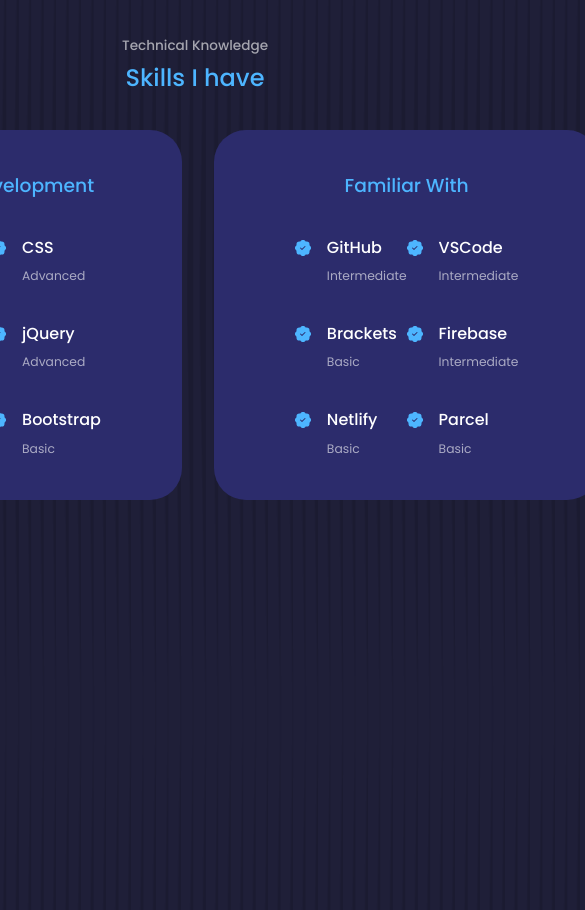
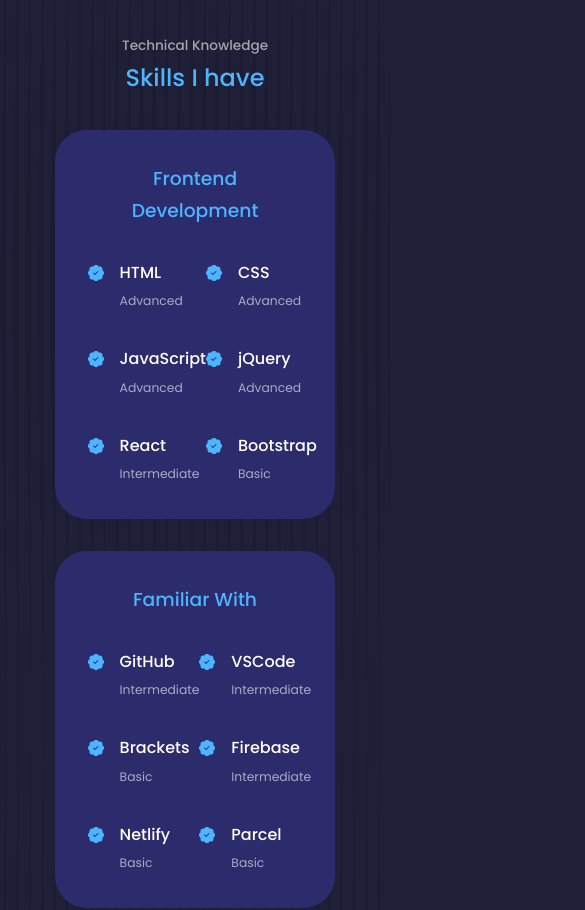
Before and after one commit to ash14ish/My-Portfolio, a React (Create React App) app: page / in a window 390 px wide. Shown: the part 1820-2730 px from the top of the page, 585 px wide, since content can reach past the window. Built offline with nearby package versions, Linux system fonts and the light colour scheme.

Commit message:
portfolio

```diff
--- a/src/components/Skills/Skills.css
+++ b/src/components/Skills/Skills.css
@@ -40,3 +40,18 @@
   margin-top: 6px;
   color: var(--color-primary);
 }
+
+@media (max-width: 1024px) {
+  .skills__container {
+    grid-template-columns: 1fr;
+  }
+
+  .skills__container > div {
+    width: 80%;
+    padding: 2rem;
+    margin: 0 auto;
+  }
+}
+
+@media (max-width: 600px) {
+}
--- a/src/index.css
+++ b/src/index.css
@@ -79,7 +79,6 @@ h1 {
 section {
   margin-top: 5rem;
   padding-top: 1rem;
-  height: 100vh;
 }
 
 section > h2,
```
